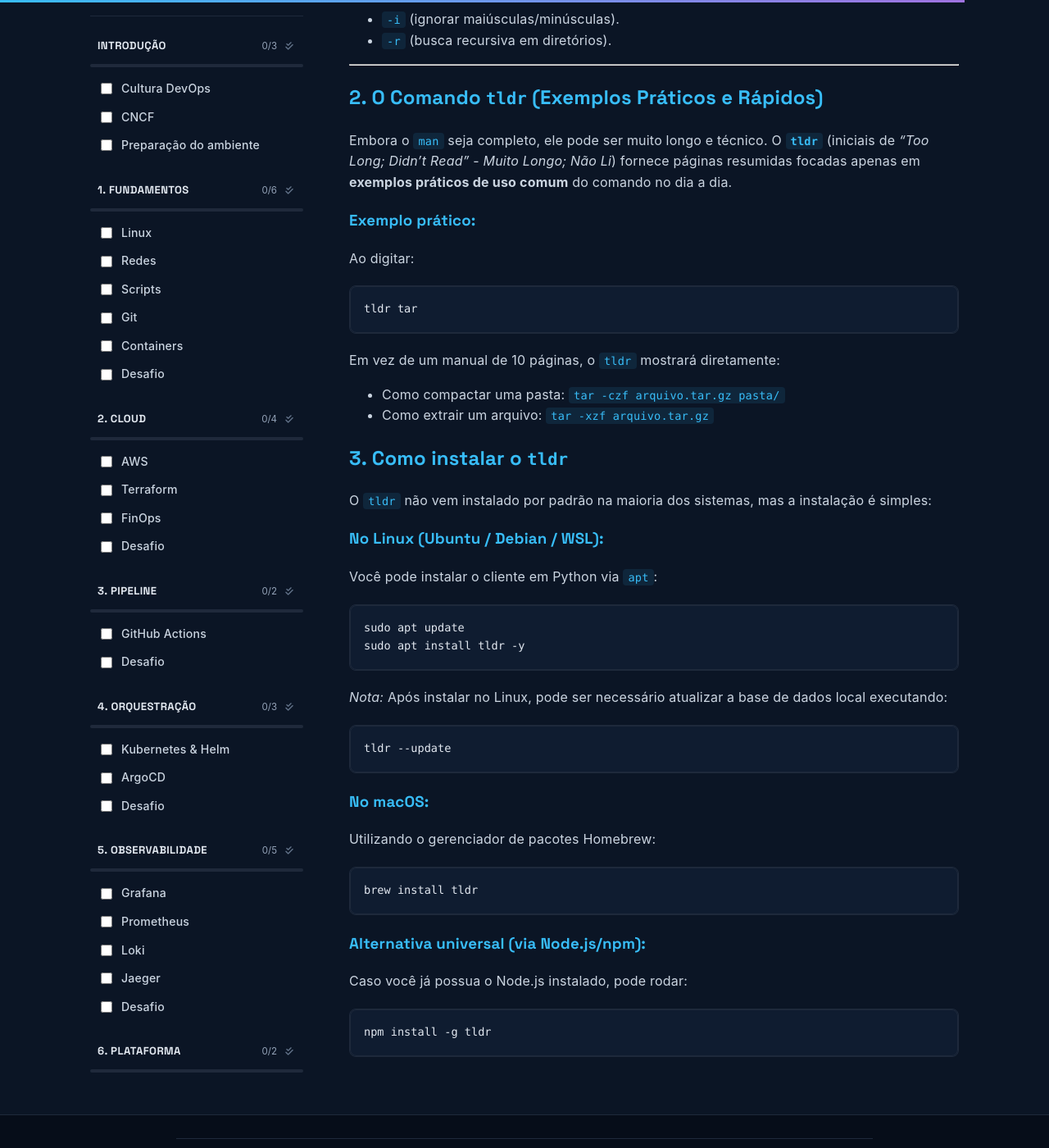
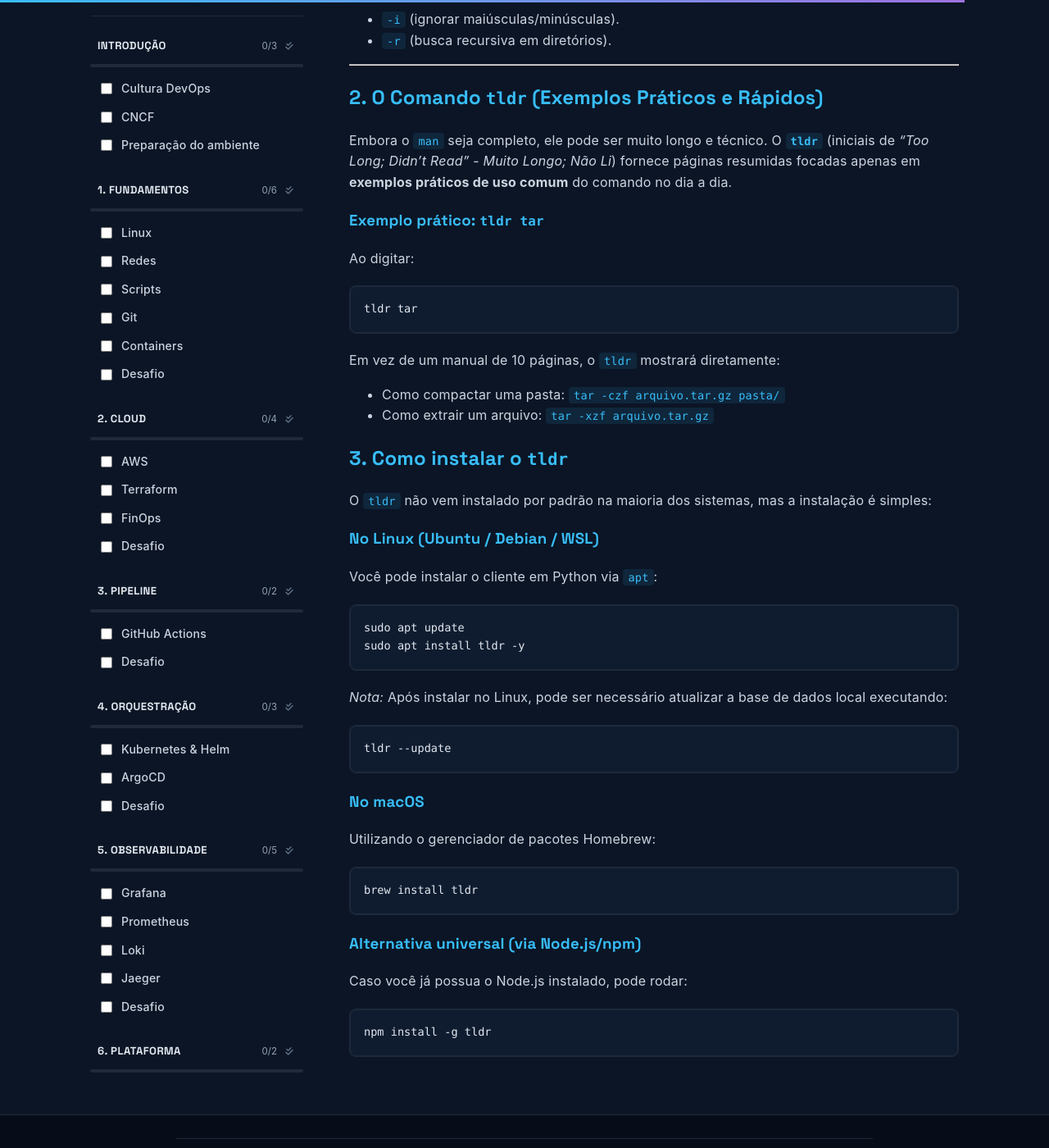
Before and after one commit to therenanlira/cloud-engineer-roadmap, a Jekyll site: the page built from docs/content/guides/man-tldr.md, in a window 1280 px wide and 1400 px high, scrolled down 732 px. Shown: the whole window at 82% size. Built offline with Jekyll 4.4.1, drawn with Linux system fonts in a browser that asks for light colours; our own code applies the rules of GitHub Pages for plain Markdown files; some of the changed text lies outside the part shown.

Commit message:
fix: give man-tldr.md real front matter and fix broken link from redes
man-tldr.md had no Jekyll front matter, so it wasn't processed as a
page at all (no layout, no styling, wrong URL) - it would've been
served as raw markdown. Added front matter with an explicit permalink
matching the site's URL convention, and disambiguated two identically
named "Exemplo prático" subheadings that produced fragile, duplicate
anchor IDs.

The "Dica" link in redes/index.md pointed at the old broken path
(relative, .md extension, wrong anchor prefix) - fixed to use the
site's relative_url convention with the correct generated anchors.

Verified via a full local build: extracted and checked all ~1500
internal hrefs and their fragments against the built site - no other
broken links found.

````diff
--- a/docs/content/guides/man-tldr.md
+++ b/docs/content/guides/man-tldr.md
@@ -1,3 +1,9 @@
+---
+layout: default
+title: Guia (man & tldr)
+permalink: /content/guides/man-tldr/
+---
+
 # Guia: Como usar os comandos `man` e `tldr`
 
 Quando trabalhamos no terminal, frequentemente esquecemos as opções (flags) e parâmetros de um comando. Para obter ajuda localmente de forma rápida, os comandos `man` e `tldr` são seus melhores amigos.
@@ -8,7 +14,7 @@
 
 O `man` (abreviação de *manual*) exibe a documentação de referência oficial de praticamente qualquer comando instalado no seu sistema Unix/Linux.
 
-### Como usar:
+### Como usar
 
 Basta digitar `man` seguido do comando que deseja pesquisar:
 
@@ -31,7 +37,7 @@
 
 Embora o `man` seja completo, ele pode ser muito longo e técnico. O **`tldr`** (iniciais de *"Too Long; Didn't Read"* - *Muito Longo; Não Li*) fornece páginas resumidas focadas apenas em **exemplos práticos de uso comum** do comando no dia a dia.
 
-### Exemplo prático:
+### Exemplo prático: `tldr tar`
 
 Ao digitar:
 
@@ -48,7 +54,7 @@
 
 O `tldr` não vem instalado por padrão na maioria dos sistemas, mas a instalação é simples:
 
-### No Linux (Ubuntu / Debian / WSL):
+### No Linux (Ubuntu / Debian / WSL)
 
 Você pode instalar o cliente em Python via `apt`:
 
@@ -63,7 +69,7 @@
 tldr --update
 ```
 
-### No macOS:
+### No macOS
 
 Utilizando o gerenciador de pacotes Homebrew:
 
@@ -71,7 +77,7 @@
 brew install tldr
 ```
 
-### Alternativa universal (via Node.js/npm):
+### Alternativa universal (via Node.js/npm)
 
 Caso você já possua o Node.js instalado, pode rodar:
 
````
Also changed, not shown: other parts of docs/content/guides/man-tldr.md (+1 -1 lines), docs/content/modules/fundamentos/redes/index.md (+3 -3 lines).
